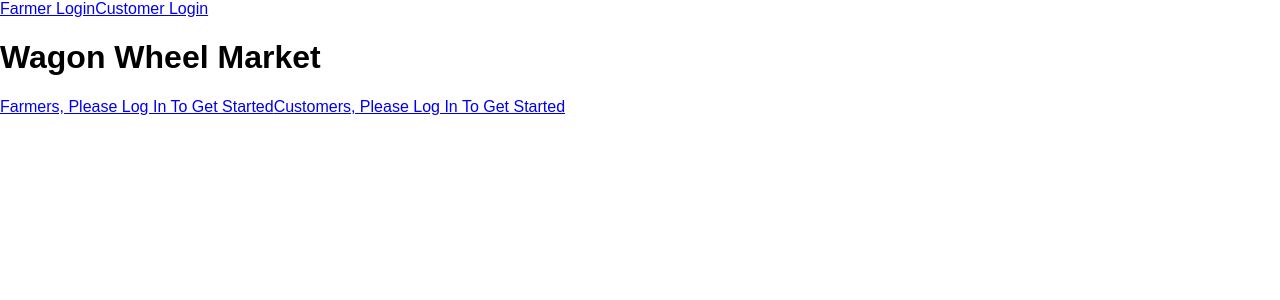
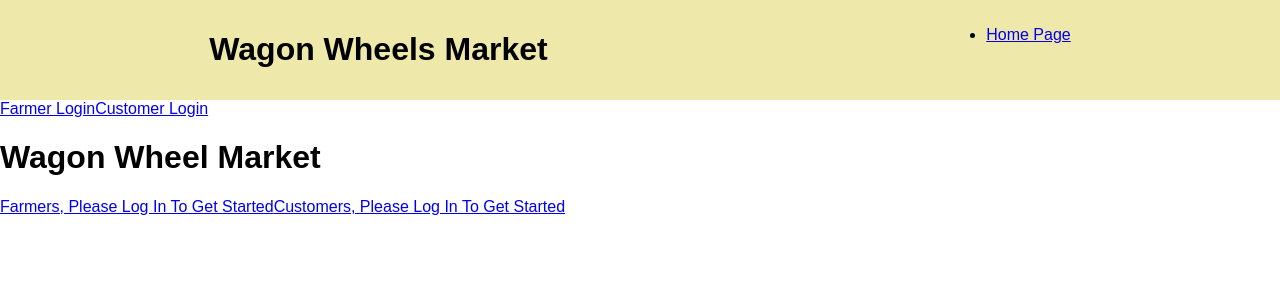
Before and after one commit to cemory016/WagonWheels, a React (Create React App) app in the folder client/: page / in a window 1280 px wide. Shown: the top 300 px of the page. Built offline with nearby package versions, Linux system fonts and the light colour scheme.

Commit message:
time to fix routes

```diff
--- a/client/src/App.js
+++ b/client/src/App.js
@@ -6,12 +6,14 @@ import HomeViewPage from './components/HomeViewPage/HomeViewPage'
 // import UserViewPage from './components/UserViewPage'
 // import FarmerViewPage from './components/FarmerViewPage'
 // import ProductViewPage from './components/ProductViewPage'
+import NavBar from './components/NavBar'
 
 class App extends Component {
   render () {
     return (
       <Router>
         <div>
+          <NavBar />
           <div>
             <Link to='/loginfarmer'>Farmer Login</Link>
             <Link to='/loginuser'>Customer Login</Link>
--- /dev/null
+++ b/client/src/components/NavBar.js
@@ -0,0 +1,28 @@
+import React, { Component } from 'react'
+import styled from 'styled-components'
+import { Link } from 'react-router-dom'
+
+const NavBarStyles = styled.div`
+  display: flex;
+  justify-content: space-around;
+  padding: 10px;
+  background: palegoldenrod;
+`
+
+class NavBar extends Component {
+    render () {
+      return (
+        <NavBarStyles>
+          <h1>Wagon Wheels Market</h1>
+          <ul>
+            <li>
+              <Link to="/">Home Page</Link>
+            </li>
+          </ul>
+        </NavBarStyles>
+      )
+    }
+  }
+
+
+  export default NavBar
```
Also changed, not shown: client/src/NavBar.js (deleted, +0 -16 lines), 1 other file (tests, documents, lock files or other folders).
